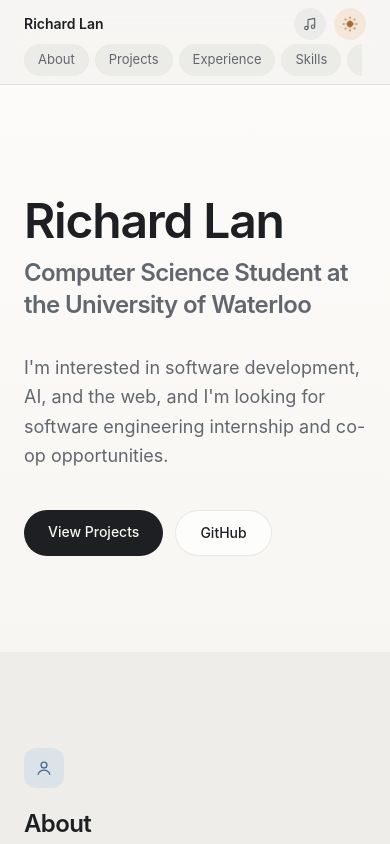
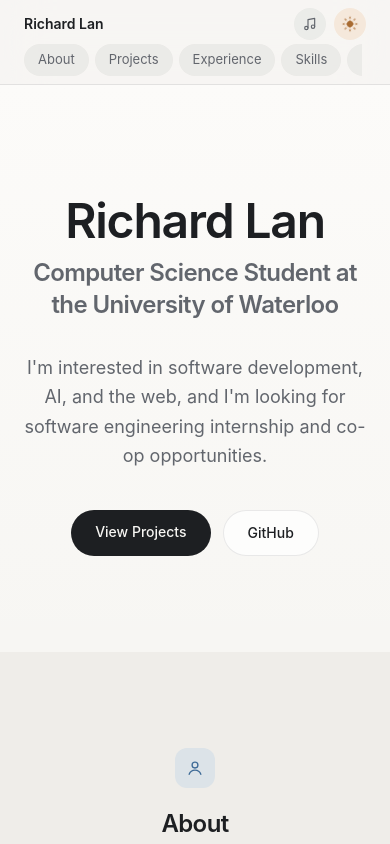
Before and after one commit to richardlancs/personal-site, a Next.js app: page / in a window 390 px wide. Shown: the top 844 px of the page. Built offline with nearby package versions, Linux system fonts and the light colour scheme.

Commit message:
Fixed music added mobile compatability

```diff
--- a/app/components/Footer.tsx
+++ b/app/components/Footer.tsx
@@ -19,7 +19,7 @@ const socialLinks = [
 export default function Footer() {
   return (
     <footer className="border-t border-border bg-surface">
-      <div className="mx-auto flex max-w-6xl flex-col-reverse gap-6 px-6 py-8 sm:flex-row sm:items-center sm:justify-between sm:px-10">
+      <div className="mx-auto flex max-w-6xl flex-col-reverse items-center gap-6 px-6 py-8 sm:flex-row sm:items-center sm:justify-between sm:px-10">
         <p className="text-xs text-muted">
           {/* Year is written out because this page is pre-built as static HTML */}
           © 2026 {profile.name}
--- a/app/components/Hero.tsx
+++ b/app/components/Hero.tsx
@@ -9,18 +9,18 @@ export default function Hero() {
       className="bg-background bg-linear-to-b from-hero-top to-transparent"
     >
       <div className="mx-auto grid max-w-6xl items-center gap-16 px-6 pb-24 pt-28 sm:px-10 sm:pb-32 sm:pt-44 lg:grid-cols-[1fr_minmax(0,26rem)]">
-        <div>
+        <div className="text-center sm:text-left">
           <h1 className="text-5xl font-semibold tracking-tight sm:text-7xl">
             {profile.name}
           </h1>
           <p className="mt-3 text-2xl font-semibold tracking-tight text-muted sm:text-3xl">
             {profile.headline}
           </p>
-          <p className="mt-8 max-w-xl text-lg leading-relaxed text-muted">
+          <p className="mx-auto mt-8 max-w-xl text-lg sm:mx-0 leading-relaxed text-muted">
             {profile.intro}
           </p>
 
-          <div className="mt-10 flex flex-wrap gap-3">
+          <div className="mt-10 flex flex-wrap justify-center gap-3 sm:justify-start">
             <a
               href="#projects"
               className="rounded-full bg-foreground px-6 py-3 text-sm font-medium text-background transition-opacity duration-200 hover:opacity-85"
--- a/app/components/Section.tsx
+++ b/app/components/Section.tsx
@@ -3,7 +3,8 @@ import SectionIcon, { type SectionIconName } from "./SectionIcon";
 
 // A shared wrapper used by every page section so they all line up:
 // the title sits in a narrow left column and the content in a wider
-// right column. The `id` is what the navbar links jump to.
+// right column. On phones the title is centered above the content.
+// The `id` is what the navbar links jump to.
 
 // Background tones, so sections can alternate for a sense of depth.
 const tones = {
@@ -31,7 +32,7 @@ export default function Section({
       <div className="mx-auto max-w-6xl px-6 py-24 sm:px-10 sm:py-32">
         <Reveal>
           <div className="grid gap-8 md:grid-cols-[220px_1fr] md:gap-16">
-            <div>
+            <div className="flex flex-col items-center text-center md:items-start md:text-left">
               {icon && <SectionIcon name={icon} />}
               <h2 className="text-2xl font-semibold tracking-tight sm:text-3xl">
                 {title}
--- a/app/components/Skills.tsx
+++ b/app/components/Skills.tsx
@@ -4,10 +4,14 @@ import Section from "./Section";
 export default function Skills() {
   return (
     <Section id="skills" title="Skills" icon="skills">
-      <div className="grid gap-10 sm:grid-cols-3">
+      {/* Phones: one centered list per group, split by thin lines.
+          Larger screens: three left-aligned columns. */}
+      <div className="divide-y divide-border text-center sm:grid sm:grid-cols-3 sm:gap-10 sm:divide-y-0 sm:text-left">
         {skillGroups.map((group) => (
-          <div key={group.category}>
-            <h3 className="text-sm text-muted">{group.category}</h3>
+          <div key={group.category} className="py-8 first:pt-0 last:pb-0 sm:py-0">
+            <h3 className="text-xs font-medium uppercase tracking-widest text-muted sm:text-sm sm:font-normal sm:normal-case sm:tracking-normal">
+              {group.category}
+            </h3>
             <ul className="mt-3 space-y-2 text-lg">
               {group.skills.map((skill) => (
                 <li key={skill}>{skill}</li>
```
